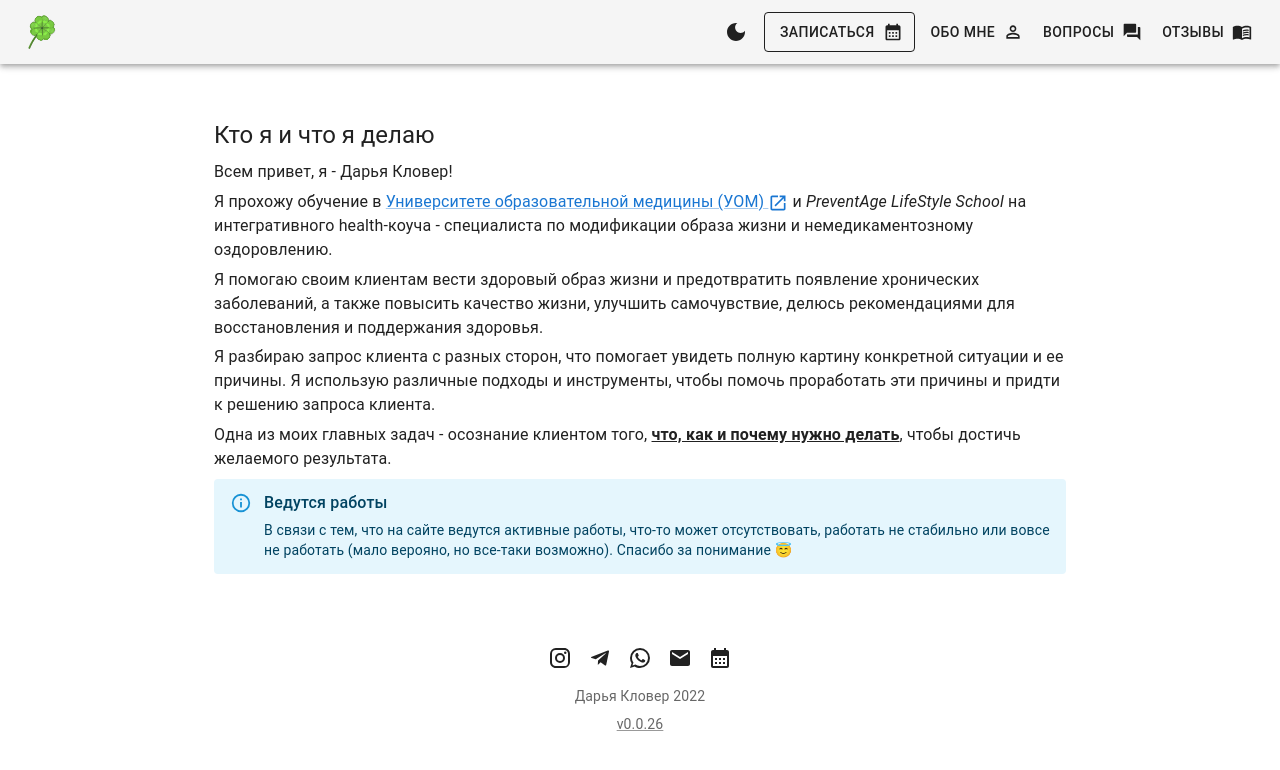
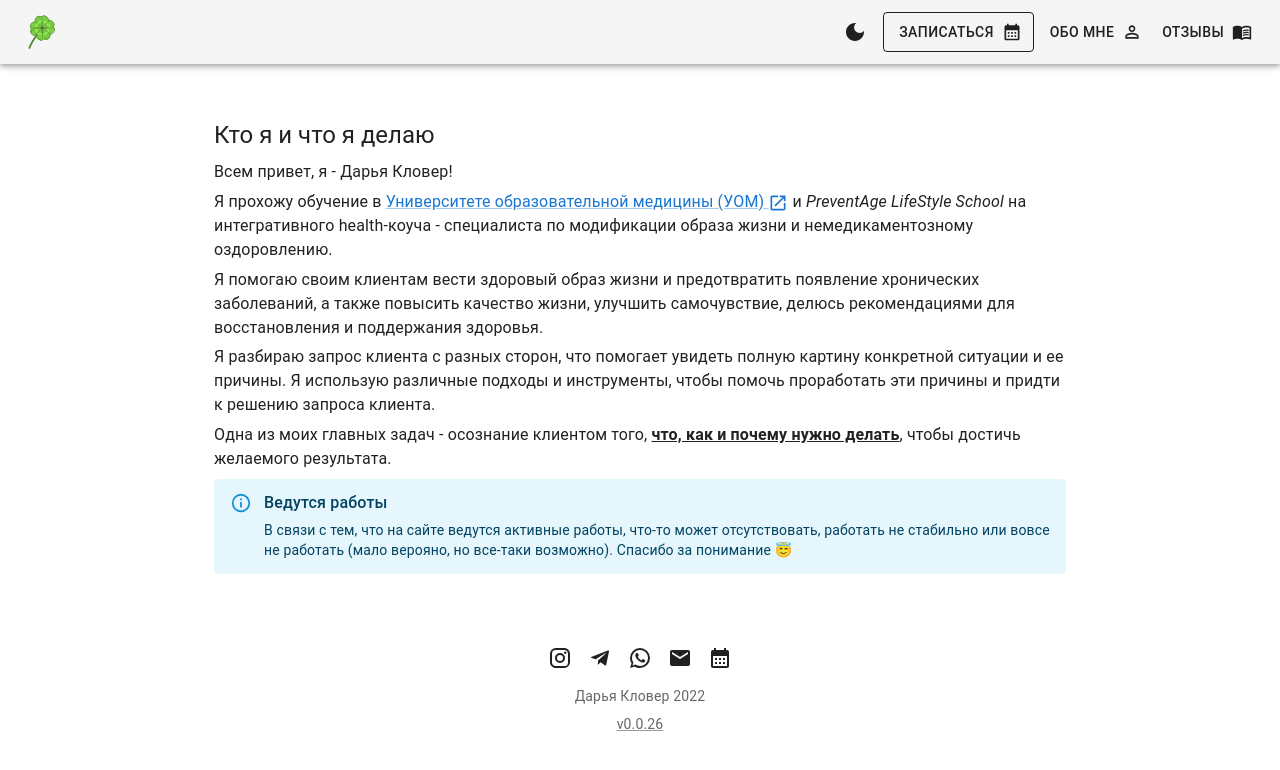
Before and after one commit to SiarheiBobryk/dariaklover, a React (Create React App) app: page / in a window 1280 px wide. Shown: the top 770 px of the page. Built offline with nearby package versions, Linux system fonts and the light colour scheme; a web font is replaced by a local one.

Commit message:
Block the Questions page for now

```diff
--- a/src/components/TopBar/TopBar.tsx
+++ b/src/components/TopBar/TopBar.tsx
@@ -19,7 +19,6 @@ import useMediaQuery from '@mui/material/useMediaQuery';
 
 import CalendarMonthIcon from '@mui/icons-material/CalendarMonth';
 import MenuBookIcon from '@mui/icons-material/MenuBook';
-import QuestionAnswerIcon from '@mui/icons-material/QuestionAnswer';
 import PersonOutlineIcon from '@mui/icons-material/PersonOutline';
 
 import { ColorModeContext, ColorModeContextValue } from '../../providers/ColorModeProvider';
@@ -27,7 +26,6 @@ import FourLeafCloverIcon from '../../icons/FourLeafClover';
 
 import bookingMetaData from '../../pages/Booking/bookingMetaData';
 import aboutMetaData from '../../pages/About/aboutMetaData';
-import questionsMetaData from '../../pages/Questions/questionsMetaData';
 import referencesMetaData from '../../pages/References/referencesMetaData';
 
 export interface Page {
@@ -46,11 +44,6 @@ export const pages: Page[] = [
     to: aboutMetaData.path,
     label: 'Обо мне',
     icon: <PersonOutlineIcon />,
-  },
-  {
-    to: questionsMetaData.path,
-    label: 'Вопросы',
-    icon: <QuestionAnswerIcon />,
   },
   {
     to: referencesMetaData.path,
```
